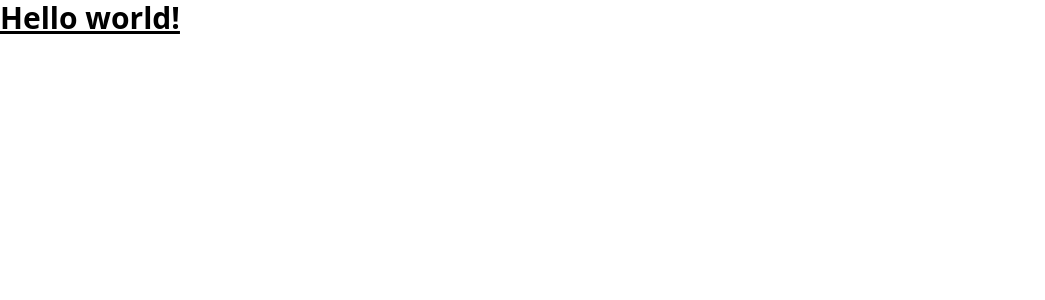
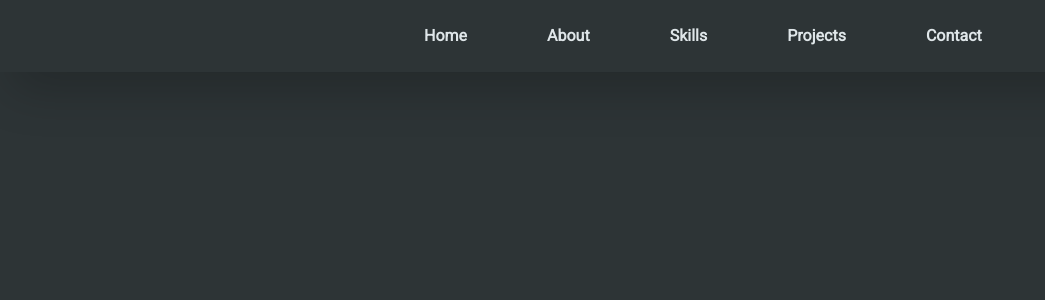
Before and after one commit to Inux71/My-Portfolio-Website, a React (Create React App) app: page / in a window 1280 px wide. Shown: the top 300 px of the page, without its empty margins (0-1045 px from the left). Built offline with nearby package versions, Linux system fonts and the light colour scheme.

Commit message:
feat/ add Navbar component

```diff
--- a/public/index.html
+++ b/public/index.html
@@ -4,6 +4,8 @@
     <meta charset="utf-8" />
     <meta name="viewport" content="width=device-width, initial-scale=1" />
     <meta name="description" content="My portfolio website" />
+
+    <link href="https://fonts.googleapis.com/css2?family=Roboto&display=swap" rel="stylesheet">
     <!--
       manifest.json provides metadata used when your web app is installed on a
       user's mobile device or desktop. See https://developers.google.com/web/fundamentals/web-app-manifest/
--- /dev/null
+++ b/src/About.js
@@ -0,0 +1,7 @@
+function About() {
+    return (
+        <div className="h-screen"></div>
+    );
+}
+
+export default About;
--- a/src/App.js
+++ b/src/App.js
@@ -1,8 +1,20 @@
+import About from "./About";
+import Contact from "./Contact";
+import Home from "./Home";
+import Navbar from "./Navbar";
+import Projects from "./Projects";
+import Skills from "./Skills";
+
 function App() {
   return (
-    <h1 className="text-3xl font-bold underline">
-      Hello world!
-    </h1>
+    <div className="text-city-lights">
+      <Navbar></Navbar>
+      <Home></Home>
+      <About></About>
+      <Skills></Skills>
+      <Projects></Projects>
+      <Contact></Contact>
+    </div>
   );
 }
 
--- /dev/null
+++ b/src/Contact.js
@@ -0,0 +1,7 @@
+function Contact() {
+    return (
+        <div className="h-screen"></div>
+    );
+}
+
+export default Contact;
--- /dev/null
+++ b/src/Home.js
@@ -0,0 +1,7 @@
+function Home() {
+    return (
+        <div className="h-screen"></div>
+    );
+}
+
+export default Home;
--- /dev/null
+++ b/src/Navbar.js
@@ -0,0 +1,42 @@
+function Navbar() {
+    return (
+        <div className="
+            top-bar
+            fixed
+            w-full
+            shadow-2xl">
+            <ul className="
+                w-2/5
+                m-auto
+                flex
+                justify-around
+                py-5">
+            {[
+                'Home',
+                'About',
+                'Skills',
+                'Projects',
+                'Contact',
+            ].map(title => (
+                <li className="
+                    px-10
+                    py-1
+                    font-bold
+                    rounded
+                    underline
+                    decoration-2
+                    underline-offset-8
+                    decoration-transparent
+                    cursor-pointer
+                    transition
+                    duration-500
+                    hover:decoration-city-lights">
+                    {title}
+                </li>
+            ))}
+            </ul>
+        </div>
+    );
+}
+
+export default Navbar;
--- /dev/null
+++ b/src/Projects.js
@@ -0,0 +1,7 @@
+function Projects() {
+    return (
+        <div className="h-screen"></div>
+    );
+}
+
+export default Projects;
--- /dev/null
+++ b/src/Skills.js
@@ -0,0 +1,7 @@
+function Skills() {
+    return (
+        <div className="h-screen"></div>
+    );
+}
+
+export default Skills;
--- a/src/index.css
+++ b/src/index.css
@@ -1,3 +1,14 @@
 @tailwind base;
 @tailwind components;
 @tailwind utilities;
+
+@layer base {
+    html {
+        font-family: Roboto,
+    }
+}
+@layer components {
+    body {
+        @apply bg-dracula-orchid
+    }
+}
--- a/tailwind.config.js
+++ b/tailwind.config.js
@@ -4,7 +4,15 @@ module.exports = {
     "./src/**/*.{js,jsx,ts,tsx}",
   ],
   theme: {
-    extend: {},
+    extend: {
+      colors: {
+        'dracula-orchid': '#2d3436',
+        'city-lights': '#dfe6e9',
+      },
+      fontFamily: {
+        'sans': 'Roboto',
+      }
+    },
   },
   plugins: [],
 }
```
Also changed, not shown: 1 other file (tests, documents, lock files or other folders).
